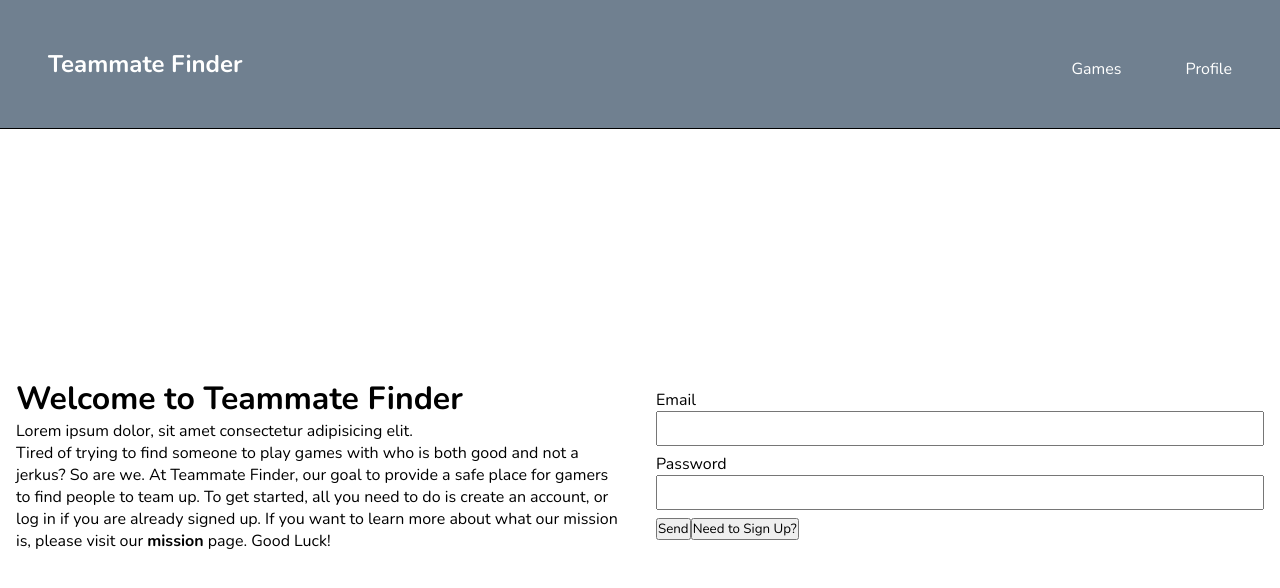
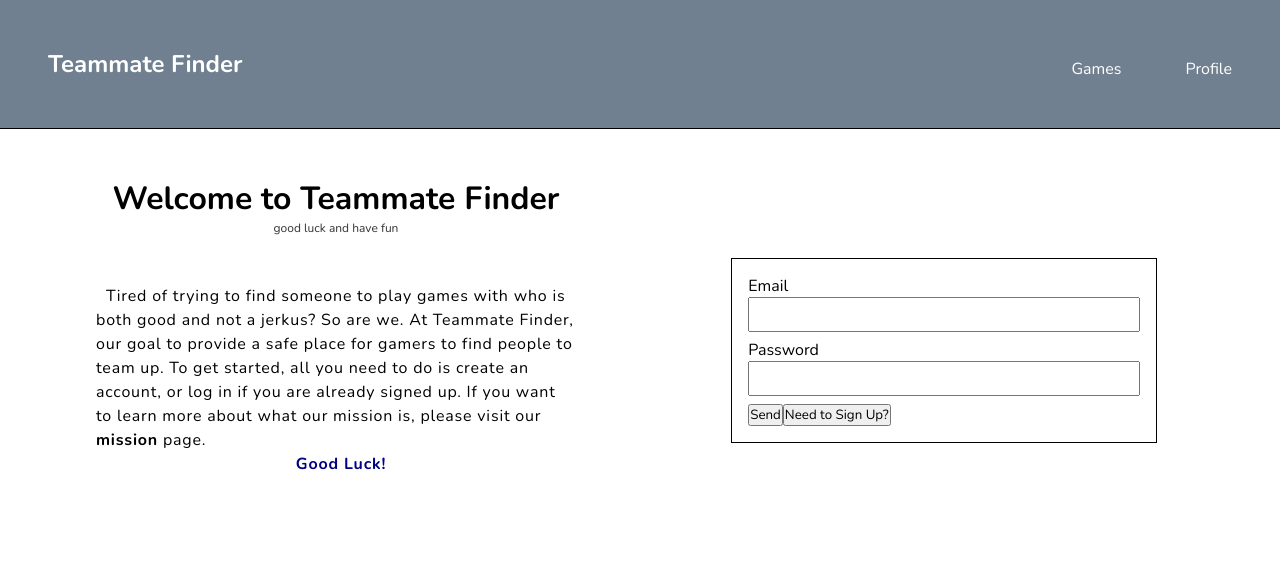
Before and after one commit to Mvcampbell3/find-a-tm, an Angular app in the folder client/: page / in a window 1280 px wide. Shown: the top 588 px of the page. Built offline with nearby package versions, Linux system fonts and the light colour scheme; no server answers.

Commit message:
added http service and styled landing page

```diff
--- a/client/src/app/app.module.ts
+++ b/client/src/app/app.module.ts
@@ -2,7 +2,8 @@ import { BrowserModule } from '@angular/platform-browser';
 import { NgModule } from '@angular/core';
 
 import { AppRoutingModule } from './app-routing.module';
-import { FormsModule } from '@angular/forms'
+import { FormsModule } from '@angular/forms';
+import { HttpClientModule } from '@angular/common/http';
 
 import { AppComponent } from './app.component';
 import { HomeComponent } from './home/home.component';
@@ -15,7 +16,8 @@ import { HomeComponent } from './home/home.component';
   imports: [
     BrowserModule,
     AppRoutingModule,
-    FormsModule
+    FormsModule,
+    HttpClientModule
   ],
   providers: [],
   bootstrap: [AppComponent]
--- a/client/src/app/home/home.component.html
+++ b/client/src/app/home/home.component.html
@@ -1,11 +1,11 @@
 <div class="container">
   <div class="splash">
     <h1>Welcome to Teammate Finder</h1>
-    <p class="subtitle">Lorem ipsum dolor, sit amet consectetur adipisicing elit.</p>
+    <p class="subtitle">good luck and have fun</p>
     <p class="content">Tired of trying to find someone to play games with who is both good and not a jerkus? So are we.
       At Teammate Finder, our goal to provide a safe place for gamers to find people to team up. To get started, all you
       need to do is create an account, or log in if you are already signed up. If you want to learn more about what our
-      mission is, please visit our <strong>mission</strong> page. Good Luck!</p>
+      mission is, please visit our <strong>mission</strong> page. <br><span class="end-content">Good Luck!</span></p>
   </div>
 
   <div class="form">
--- a/client/src/app/home/home.component.scss
+++ b/client/src/app/home/home.component.scss
@@ -1,16 +1,44 @@
 .container{
   display: grid;
-  height: calc(100vh - 129.8px);
   align-items: center;
   grid-template-columns: 1fr 1fr;
+  padding: 2em;
 
   .splash{
     width: 100%;
     padding: 1em;
+
+    h1{
+      text-align: center;
+    }
+
+    p.subtitle{
+      color: lighten(black, 20%);
+      text-align: center;
+      font-size: 12px;
+    }
+
+    p.content{
+      padding: 3em;
+      line-height: 1.5;
+      letter-spacing: .8px;
+      text-indent: 10px;
+    }
+
+    span.end-content{
+      text-align: center;
+      display: block;
+      color: navy;
+      font-weight: bold;
+    }
   }
 
   .form{
-    width: 100%;
+    width: 70%;
+    min-width: 325px;
+    border: 1px black solid;
+    margin: auto;
+
     padding: 1em;
 
 
--- a/client/src/app/home/home.component.ts
+++ b/client/src/app/home/home.component.ts
@@ -1,4 +1,5 @@
 import { Component, OnInit } from '@angular/core';
+import { HttpService } from '../http.service';
 
 @Component({
   selector: 'app-home',
@@ -13,9 +14,12 @@ export class HomeComponent implements OnInit {
   signup: Boolean = false;
 
 
-  constructor() { }
+  constructor(private http: HttpService) { }
 
   ngOnInit() {
+    this.http.getAllUsers().subscribe(users => {
+      console.log(users)
+    })
   }
 
   changeForm() {
@@ -26,6 +30,18 @@ export class HomeComponent implements OnInit {
     console.log(this.signup);
     const { email, password, username } = this;
     console.log(email, password, username)
+
+    // Need to learn more about setting up observables before we can move forward
+    if (!username) {
+      this.http.loginUser(email, password).subscribe(
+        data => {
+          console.log(data);
+        }),
+        error => {
+          console.log('we have an error');
+          console.log(error)
+        }
+    }
   }
 
 }
--- /dev/null
+++ b/client/src/app/http.service.ts
@@ -0,0 +1,18 @@
+import { Injectable } from '@angular/core';
+import { HttpClient } from '@angular/common/http'
+
+@Injectable({
+  providedIn: 'root'
+})
+export class HttpService {
+
+  constructor(private _http:HttpClient) { }
+
+  getAllUsers() {
+    return this._http.get('/api/user/all');
+  }
+
+  loginUser(email, password) {
+    return this._http.post('/api/user/login', {email, password});
+  }
+}
--- a/client/src/index.html
+++ b/client/src/index.html
@@ -2,7 +2,7 @@
 <html lang="en">
 <head>
   <meta charset="utf-8">
-  <title>Client</title>
+  <title>Teammate Finder</title>
   <base href="/">
   <meta name="viewport" content="width=device-width, initial-scale=1">
   <link rel="icon" type="image/x-icon" href="favicon.ico">
```
Also changed, not shown: 1 other file (tests, documents, lock files or other folders).
